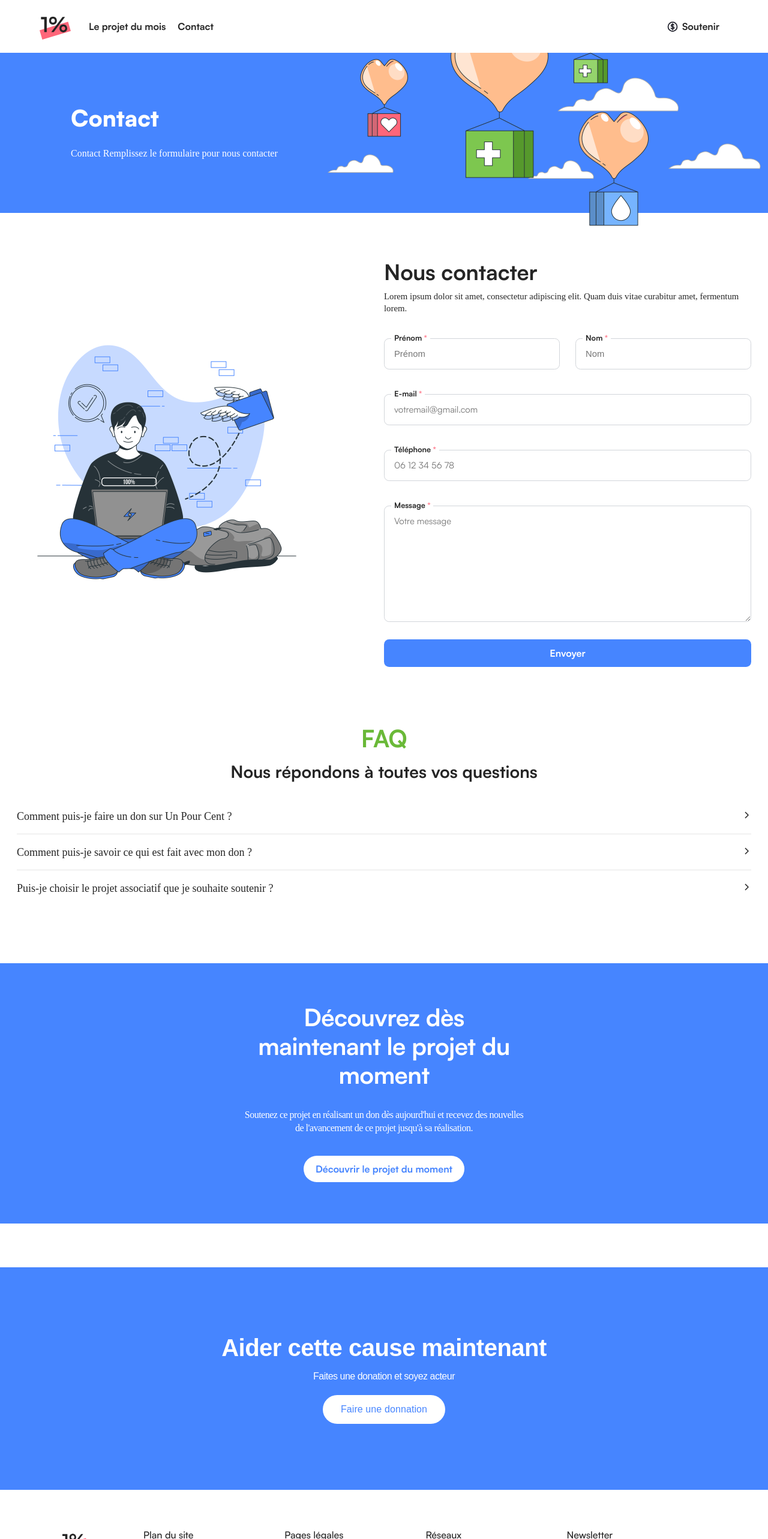
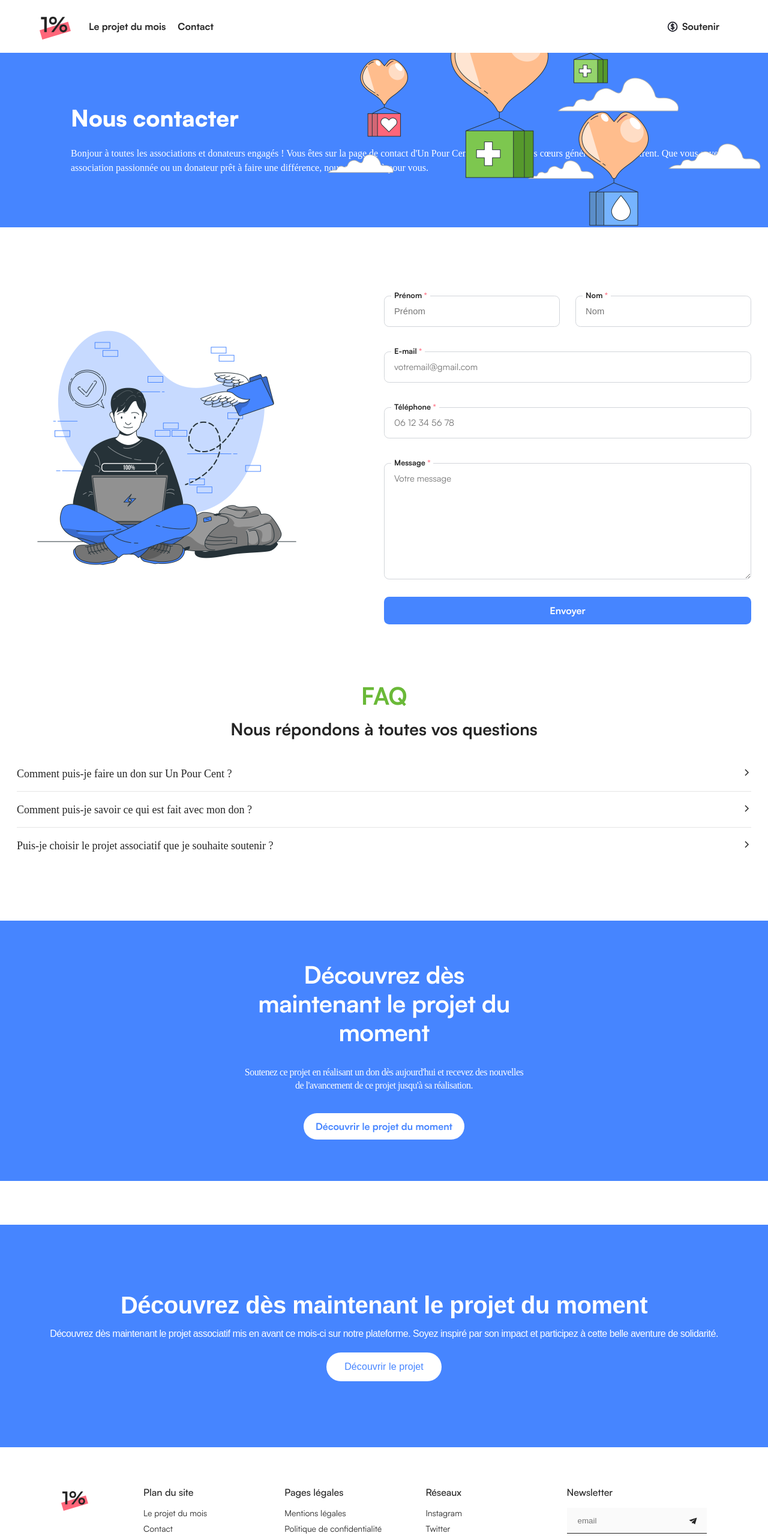
Before and after one commit to sofianslimani/unpourcent-next, a Next.js app: page /contact in a window 1280 px wide. Shown: the top 2566 px of the page at 60% size. Built offline with nearby package versions, Linux system fonts and the light colour scheme.

Commit message:
feat/addContent : add content

```diff
--- a/components/DonateSection/index.js
+++ b/components/DonateSection/index.js
@@ -5,9 +5,9 @@ export const DonateSection = () => {
   return (
     <section className="donate-section">
       <MaxWidth>
-        <h2>Aider cette cause maintenant</h2>
-        <p>Faites une donation et soyez acteur</p>
-        <a href="">Faire une donnation</a>
+        <h2>Découvrez dès maintenant le projet du moment</h2>
+        <p>Découvrez dès maintenant le projet associatif mis en avant ce mois-ci sur notre plateforme. Soyez inspiré par son impact et participez à cette belle aventure de solidarité.</p>
+        <a href="">Découvrir le projet</a>
       </MaxWidth>
     </section>
   );
--- a/layouts/Sections/SectionImagesAndText.js
+++ b/layouts/Sections/SectionImagesAndText.js
@@ -1,6 +1,6 @@
 import React, {useEffect, useState} from 'react';
 
-const SectionImgaesAndText = ({data, greyBackground, customClasses, inverse}) => {
+const SectionImagesAndText = ({data, greyBackground, customClasses, inverse}) => {
 
 
 	const [content, setContent] = useState({});
@@ -36,4 +36,4 @@ const SectionImgaesAndText = ({data, greyBackground, customClasses, inverse}) =>
 	);
 };
 
-export default SectionImgaesAndText;
+export default SectionImagesAndText;
--- a/pages/contact/Partials/ContactFaq.js
+++ b/pages/contact/Partials/ContactFaq.js
@@ -18,16 +18,15 @@ const ContactFaq = () => {
     {
       question: 'Comment puis-je faire un don sur Un Pour Cent ?',
       answer:
-        'lorem ipsum lorem ipsum lorem ipsum lorem ipsum lorem ipsum lorem ipsum lorem ipsum lorem ipsum lorem ipsum lorem ipsum lorem ipsum lorem ipsum lorem ipsum lorem ipsum',
+        'Faire un don sur Un Pour Cent est simple et sécurisé. Il vous suffit de vous rendre sur notre site internet et de sélectionner le projet que vous souhaitez soutenir. Vous pouvez ensuite choisir le montant de votre don et régler votre paiement en toute sécurité grâce à nos moyens de paiement en ligne.',
     },
     {
       question: 'Comment puis-je savoir ce qui est fait avec mon don ?',
-      answer: 'lorem ipsum',
+      answer: "Nous vous tiendrons régulièrement informé(e) de l'avancement du projet que vous soutenez. Vous recevrez des mises à jour avec des témoignages et des photos des bénéficiaires pour voir concrètement l'impact de votre don.",
     },
     {
-      question:
-        'Puis-je choisir le projet associatif que je souhaite soutenir ?',
-      answer: 'lorem ipsum',
+      question: 'Puis-je choisir le projet associatif que je souhaite soutenir ?',
+      answer: "Malheureusement, nous ne pouvons pas offrir cette option pour le moment. Nous sélectionnons méticuleusement un projet associatif chaque mois en veillant à ce qu'il ait un impact positif sur la société. Vous pouvez être sûr(e) que votre donation sera utilisée de manière responsable et efficace pour soutenir le projet choisi.",
     },
   ];
 
--- a/pages/contact/Partials/ContactForm.js
+++ b/pages/contact/Partials/ContactForm.js
@@ -26,13 +26,12 @@ const ContactForm = () => {
             />
           </div>
           <div className={'contact-form-container-right'}>
-            <div className="contact-form-container-right-top">
+            {/* <div className="contact-form-container-right-top">
               <h2 className={'bold'}>Nous contacter</h2>
               <p>
-                Lorem ipsum dolor sit amet, consectetur adipiscing elit. Quam
-                duis vitae curabitur amet, fermentum lorem.
+              Bonjour à toutes les associations et donateurs engagés ! Vous êtes sur la page de contact d'Un Pour Cent, un espace où les cœurs généreux se rencontrent. Que vous soyez une association passionnée ou un donateur prêt à faire une différence, nous sommes là pour vous.
               </p>
-            </div>
+            </div> */}
             <div className="contact-form-container-right-bottom">
               <form onSubmit={formik.handleSubmit}>
                 <div className="contact-form-container-right-bottom-inputs">
--- a/pages/contact/Partials/ContactHero.js
+++ b/pages/contact/Partials/ContactHero.js
@@ -6,9 +6,9 @@ const ContactHero = () => {
       <div className={'contact-hero-container'}>
         <div className={'contact-hero-container-left'}>
           <h1 className={'contact-hero-container-left-title black text-38'}>
-            Contact
+            Nous contacter
           </h1>
-          <p>Contact Remplissez le formulaire pour nous contacter</p>
+          <p>Bonjour à toutes les associations et donateurs engagés ! Vous êtes sur la page de contact d'Un Pour Cent, un espace où les cœurs généreux se rencontrent. Que vous soyez une association passionnée ou un donateur prêt à faire une différence, nous sommes là pour vous.</p>
         </div>
         <div className={'contact-hero-container-right'}>
           <img src="./illustrations/hero-contact-1pourcent-2.png" alt="hero" />
--- a/pages/home/Partials/HomeHero.js
+++ b/pages/home/Partials/HomeHero.js
@@ -10,10 +10,7 @@ const HomeHero = () => {
             réalisations
           </h1>
           <p className={"text-16 color-white"}>
-            Cette semaine, le projet que un pour cent soutient est celui de
-            l'association Amatullah. Cette association a pour objectif durant le
-            prochain mois de réalisé des maraudes humanitaires dans les rues de
-            Paris et de distribuer des paniers repas aux plus nécessitants.
+            Bienvenue sur Un Pour Cent, la plateforme qui met en avant chaque mois un projet associatif inspirant. Rejoignez-nous pour faire une réelle différence dans la vie des autres. Ensemble, créons un monde plus solidaire, un pour cent à la fois.
           </p>
 
           <div className={'home-hero-container-left-button'}>
```
Also changed, not shown: pages/home/index.js (+5 -8 lines).
